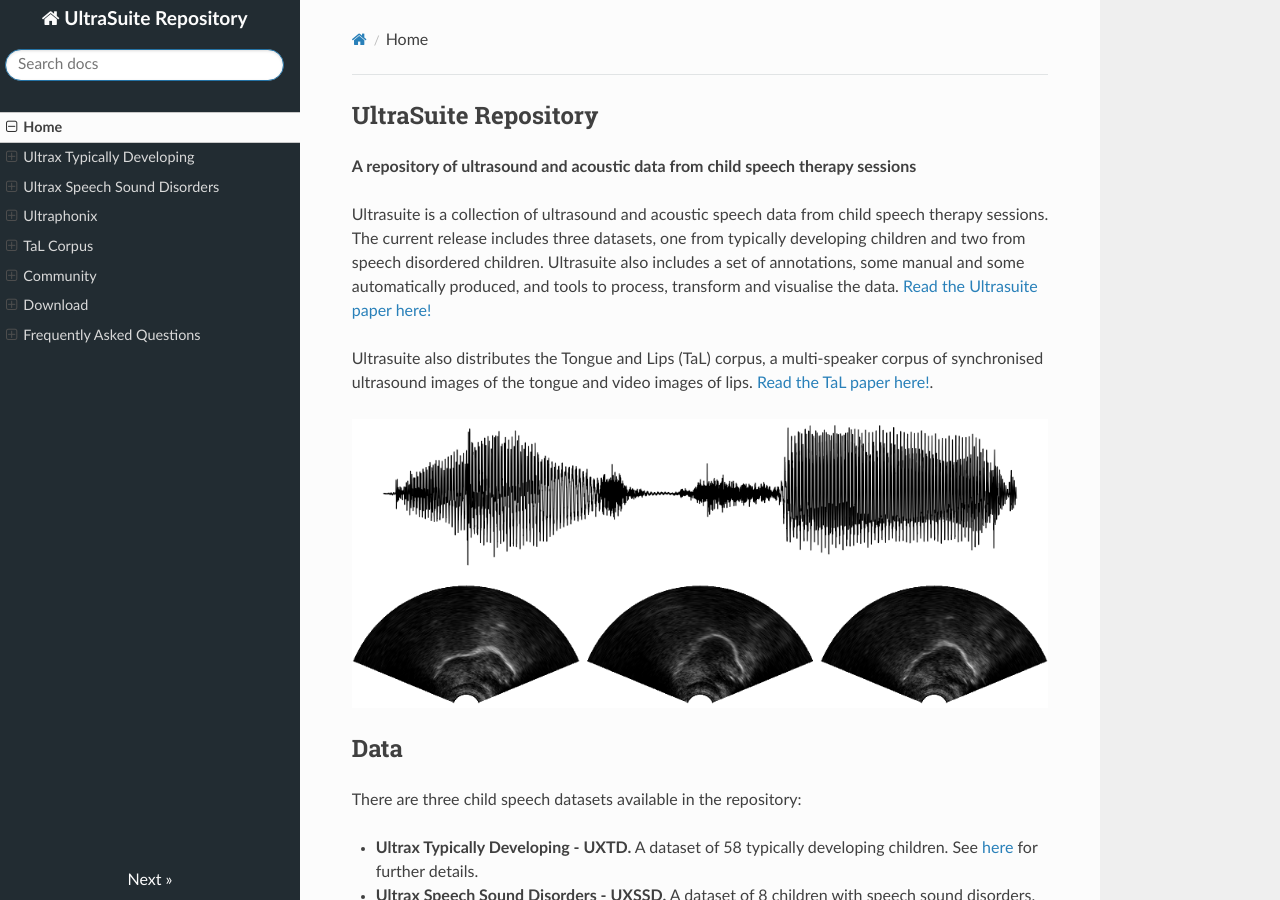
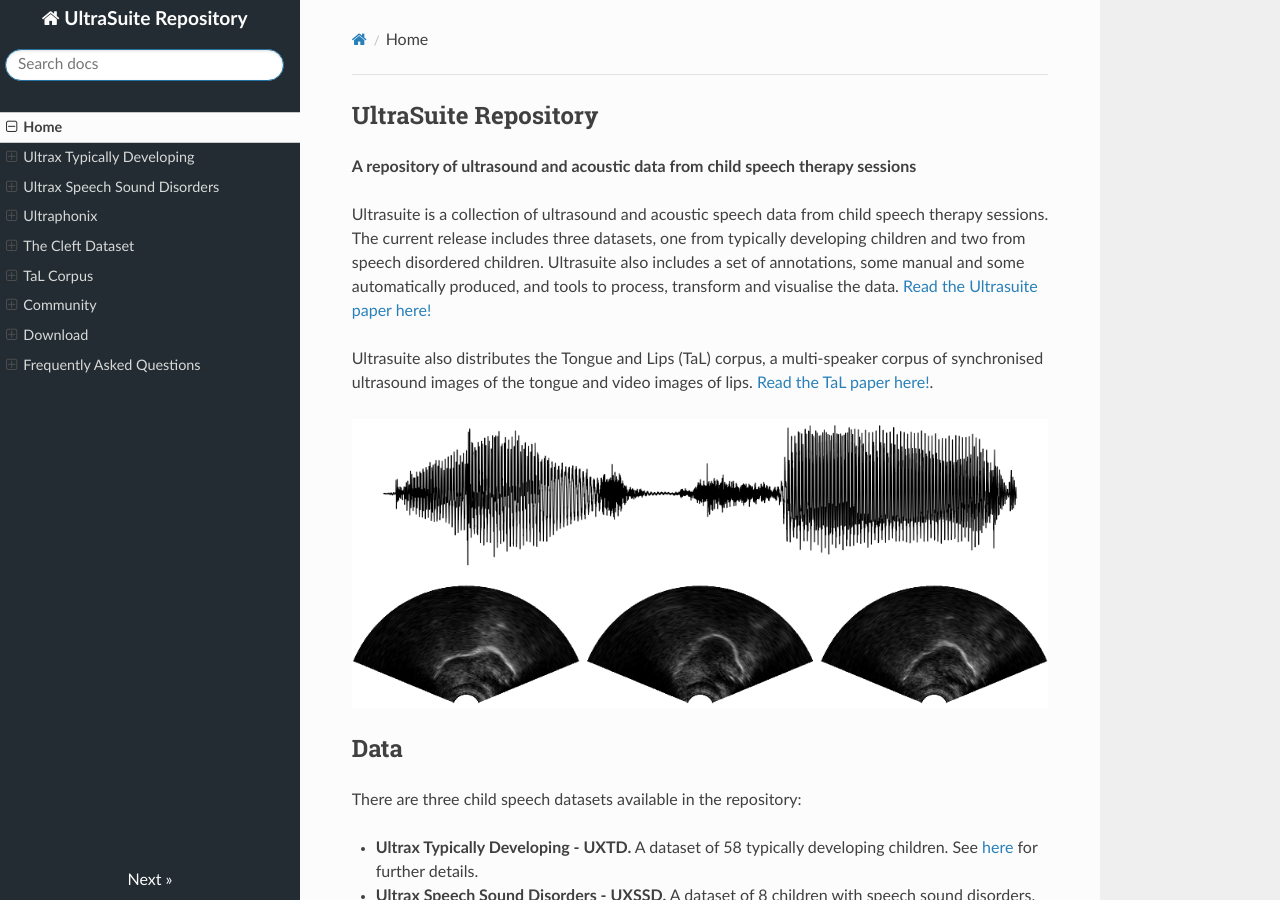
Before and after one commit to UltraSuite/ultrasuite-doc, an MkDocs documentation site: the page built from docs/index.md, in a window 1280 px wide and 900 px high. Built offline with MkDocs 1.6.1, drawn with Linux system fonts in a browser that asks for light colours; nearby versions of some CDN libraries.

Commit message:
Added cleft to navigation

```diff
--- a/mkdocs.yml
+++ b/mkdocs.yml
@@ -17,6 +17,7 @@ nav:
     - Ultrax Typically Developing: data/uxtd.md
     - Ultrax Speech Sound Disorders: data/uxssd.md
     - Ultraphonix: data/upx.md
+    - The Cleft Dataset: data/cleft.md
     - TaL Corpus: data/tal_corpus.md
     - Community: community.md
     - Download: download.md
```
